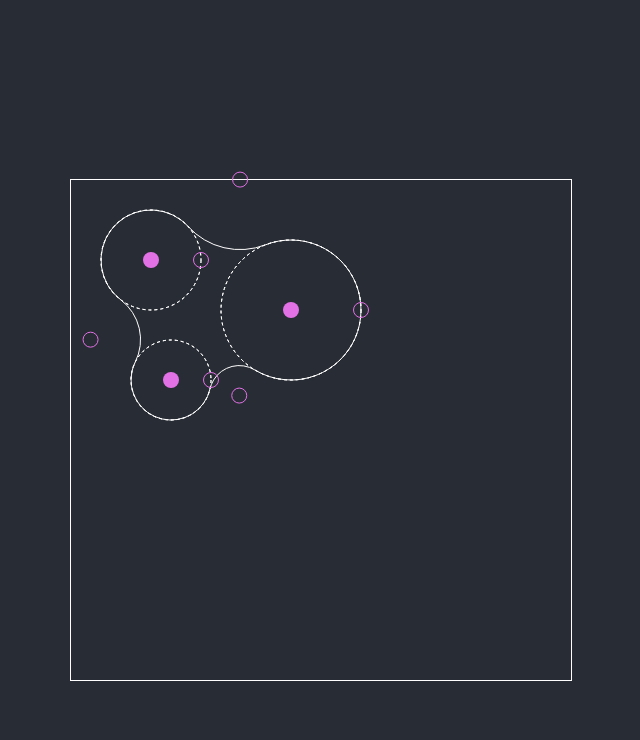
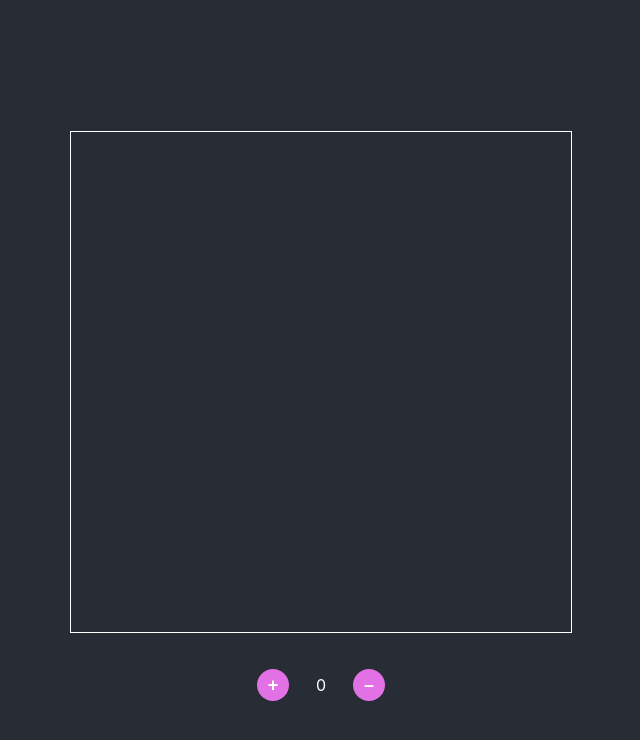
Before and after one commit to exacs/amebator, a React (Create React App) app: page / in a window 1280 px wide. Shown: the top 740 px of the page, without its empty margins (319-959 px from the left). Built offline with nearby package versions, Linux system fonts and the light colour scheme; the HTML template or start-up script is replaced by a standard one.

Commit message:
Change TangentKnobs

```diff
--- a/src/components/Amebator.js
+++ b/src/components/Amebator.js
@@ -2,6 +2,7 @@ import React, { useState } from "react";
 import Canvas from "./Canvas";
 import DebugCanvas from "./DebugCanvas";
 import CirclesEditor from "./CirclesEditor";
+import PlusMinus from "./PlusMinus";
 import "./Amebator.css";
 
 function replace(arr, i, val) {
@@ -12,15 +13,35 @@ function replace2(arr, i, val) {
   return arr.map((v, j) => (i === j ? val : v));
 }
 
+function defaultCircles(amount) {
+  const increment = (Math.PI * 2) / amount;
+
+  const points = [];
+
+  // Range 250 +/- 100
+  for (let i = 0; i < amount; i++) {
+    points.push({
+      x: 250 + 100 * Math.cos(increment * i),
+      y: 250 + 100 * Math.sin(increment * i),
+      r: 50,
+    });
+  }
+
+  return points;
+}
+
 function App() {
   const [data, setData] = useState({
-    circles: [
-      { x: 80, y: 80, r: 50 },
-      { x: 220, y: 130, r: 70 },
-      { x: 100, y: 200, r: 40 },
-    ],
-    radii: [70, 30, 50],
+    circles: [],
+    radii: [],
   });
+
+  function setAmount (value) {
+    setData({
+      circles: defaultCircles(value),
+      radii: Array.from({ length: value }, _ => 50)
+    })
+  }
 
   function moveCenter(i, { x, y }) {
     setData({
@@ -55,6 +76,12 @@ function App() {
           changeTangentRadius={changeTangentRadius}
         />
       </div>
+      <div className="Amebator-control">
+        <PlusMinus
+          amount={data.circles.length}
+          onSetAmount={setAmount}
+        />
+      </div>
     </div>
   );
 }
--- a/src/components/CirclesEditor.js
+++ b/src/components/CirclesEditor.js
@@ -52,7 +52,7 @@ function TangentKnob({ circle0, circle1, radius, onChange }) {
 
   return (
     <Draggable position={center} onDrag={onDrag}>
-      <div className="Knob-handler-2" />
+      <div className="Knob-handler-3" />
     </Draggable>
   );
 }
--- a/src/components/Knob.css
+++ b/src/components/Knob.css
@@ -22,3 +22,13 @@
   top: -8px;
   left: -8px;
 }
+
+.Knob-handler-3 {
+  position: absolute;
+  background: #0bdceb;
+  border-radius: 100%;
+  width: 16px;
+  height: 16px;
+  top: -8px;
+  left: -8px;
+}
```
